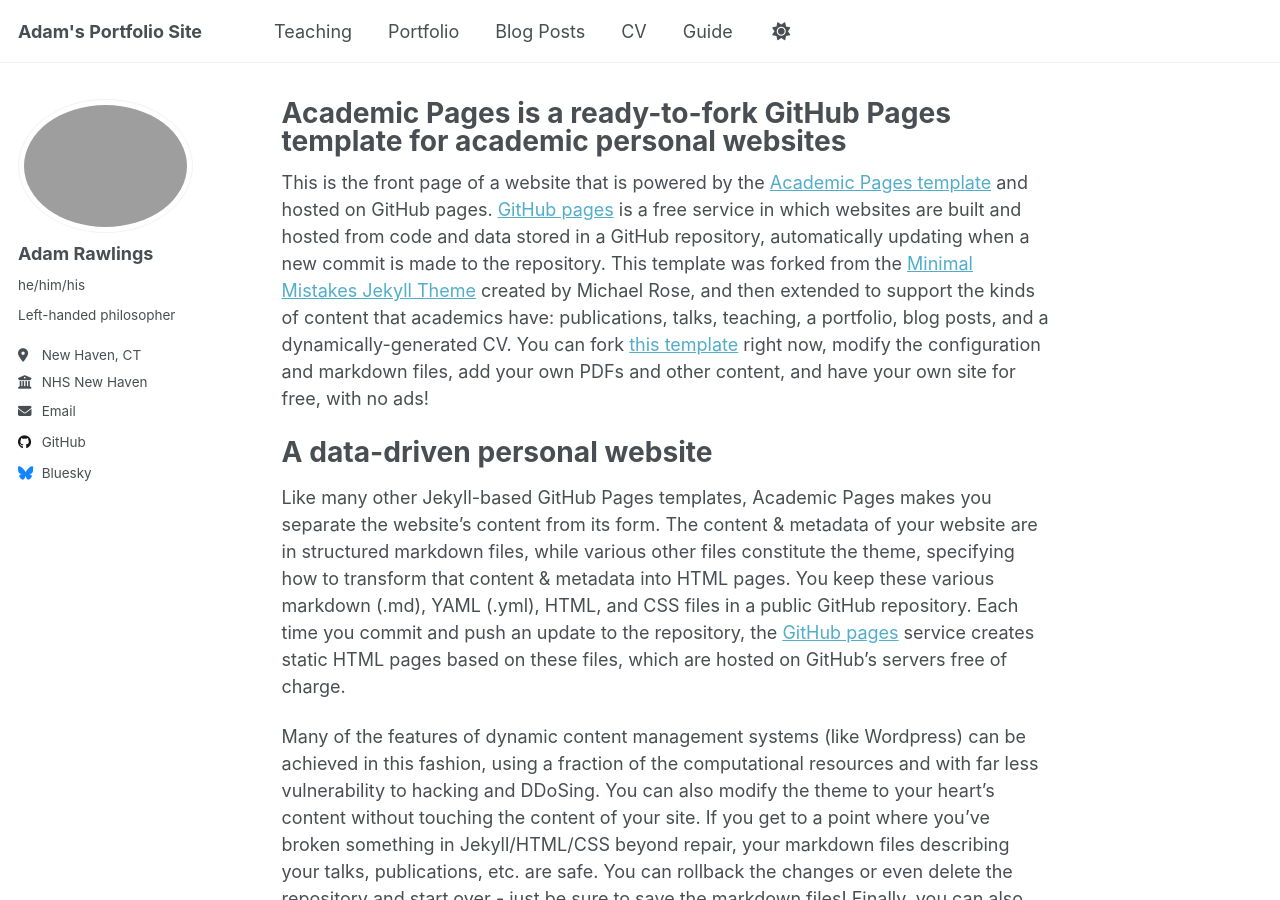
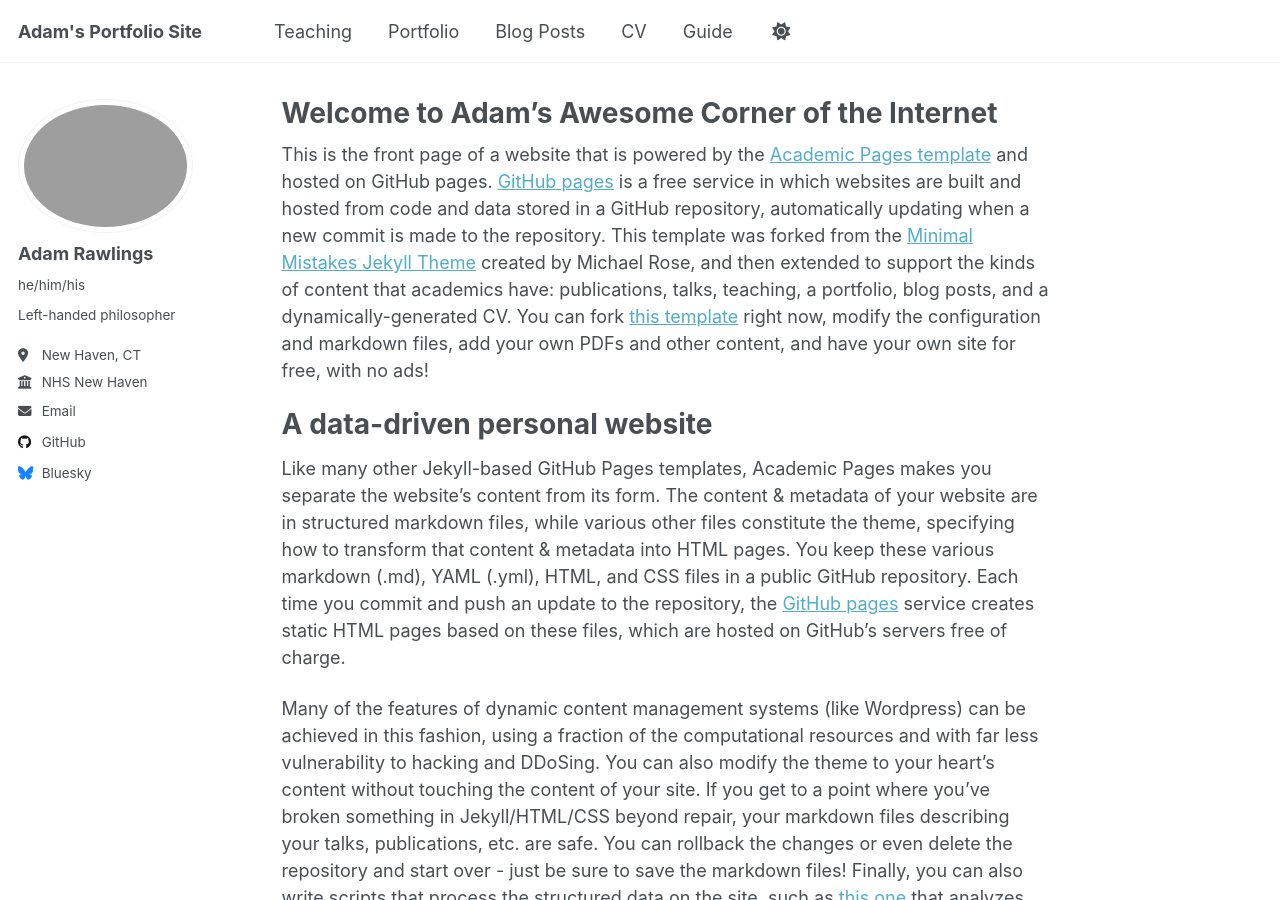
Before and after one commit to LumberjackandOK/friendly-spoon, a Jekyll site: the page built from _pages/about.md, in a window 1280 px wide and 900 px high. Built offline with Jekyll 4.4.1, drawn with Linux system fonts in a browser that asks for light colours.

Commit message:
Update about.md

```diff
--- a/_pages/about.md
+++ b/_pages/about.md
@@ -1,6 +1,6 @@
 ---
 permalink: /
-title: "Academic Pages is a ready-to-fork GitHub Pages template for academic personal websites"
+title: "Welcome to Adam's Awesome Corner of the Internet"
 author_profile: true
 redirect_from:
   - /about/
```
